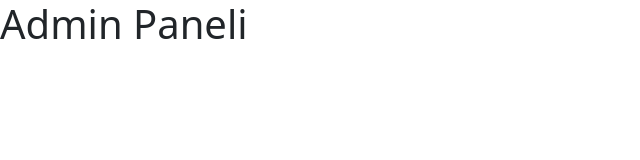
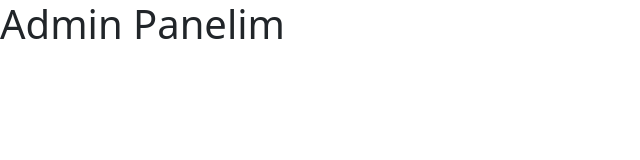
Before and after one commit to HalilIbrahimKlblk/Blog_Project, a React (Vite) app in the folder frontend/: page /Admin in a window 1280 px wide. Shown: the top 160 px of the page, without its empty margins (0-640 px from the left). Built offline with nearby package versions, Linux system fonts and the light colour scheme; sample sign-in values are in the browser's storage; a web font is replaced by a local one.

Commit message:
Login sayfası düzenlendi.

```diff
--- a/frontend/src/pages/Admin/Admin.jsx
+++ b/frontend/src/pages/Admin/Admin.jsx
@@ -16,7 +16,7 @@ const Admin = () => {
 
   return (
     <div>
-      <h1>Admin Paneli</h1>
+      <h1>Admin Panelim</h1>
     </div>
   );
 };
```
